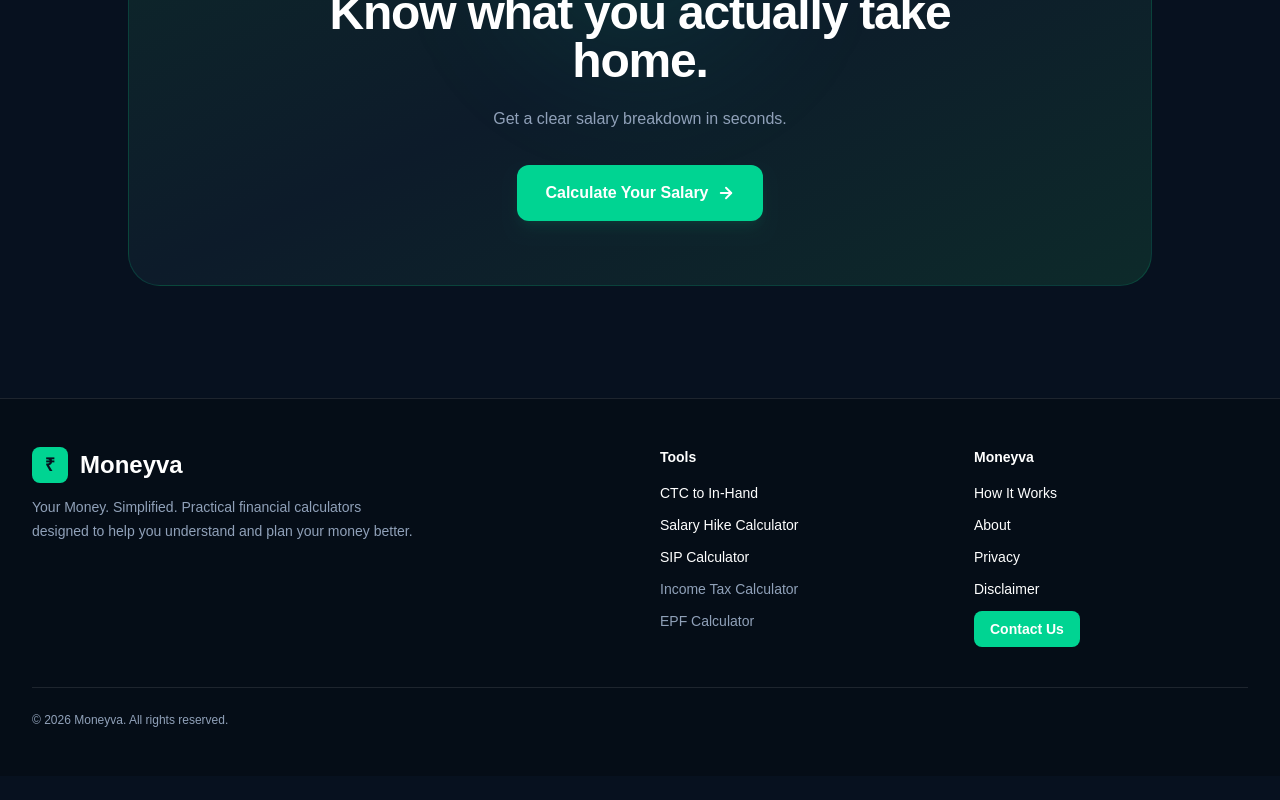
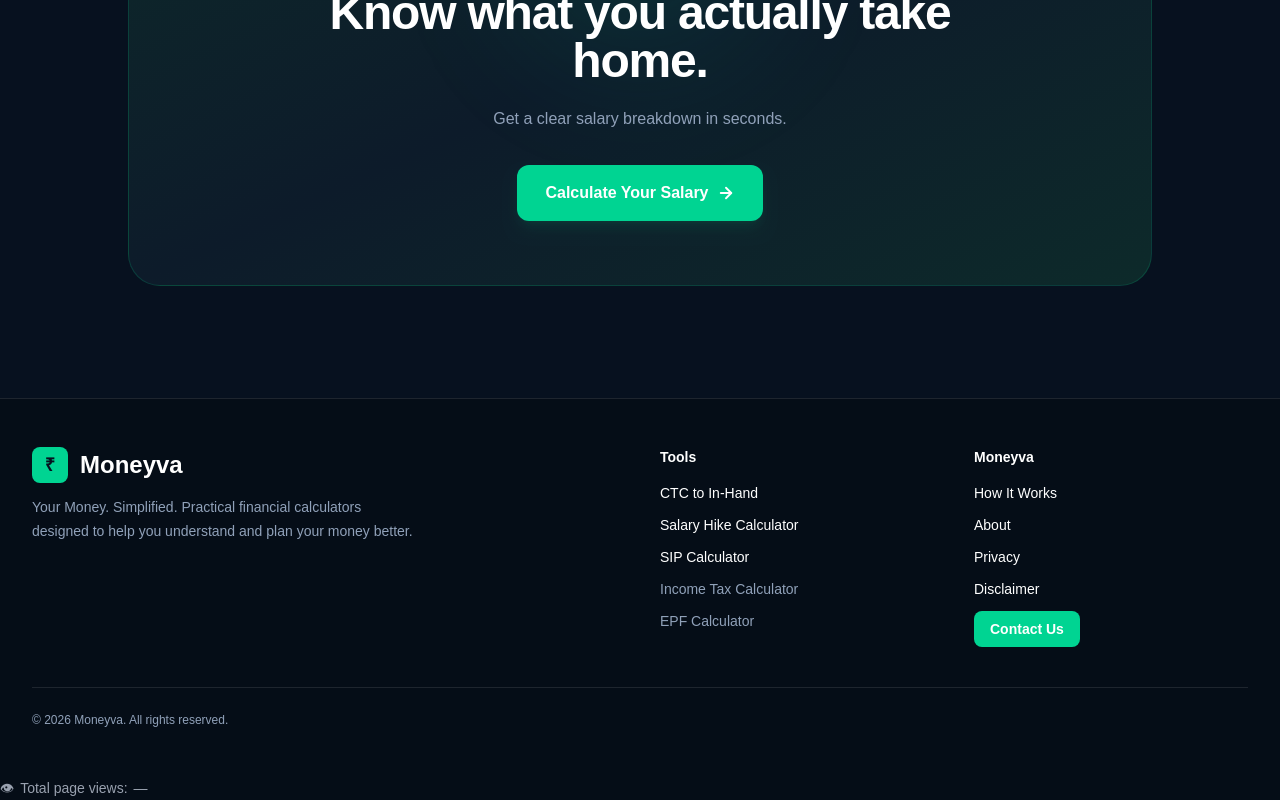
Before and after one commit to Raghawendrasinha/moneyva, a Next.js app: page / in a window 1280 px wide. Shown: the part 3631-4431 px from the top of the page. Before the commit the page ends 4407 px from the top, so only its background shows below. Built offline with nearby package versions, Linux system fonts and the light colour scheme; no server answers; the database is empty.

Commit message:
feat: add footer visitor counter

```diff
--- /dev/null
+++ b/app/api/visitor-count/route.ts
@@ -0,0 +1,30 @@
+
+import { Redis } from "@upstash/redis";
+import { NextResponse } from "next/server";
+
+export const runtime = "nodejs";
+
+export async function POST() {
+  try {
+    const redis = Redis.fromEnv();
+
+    // Atomic increment shared across all visitors and deployments.
+    const count = await redis.incr("moneyva:total-page-views");
+
+    return NextResponse.json(
+      { count },
+      {
+        headers: {
+          "Cache-Control": "no-store",
+        },
+      },
+    );
+  } catch (error) {
+    console.error("Visitor counter failed:", error);
+
+    return NextResponse.json(
+      { error: "Visitor count unavailable" },
+      { status: 503 },
+    );
+  }
+}
--- a/components/MoneyvaFooter.tsx
+++ b/components/MoneyvaFooter.tsx
@@ -2,6 +2,7 @@
 
 import Link from "next/link";
 import { usePreferences } from "@/components/PreferencesProvider";
+import VisitorCounter from "@/components/VisitorCounter";
 
 export default function MoneyvaFooter() {
   const { language } = usePreferences();
@@ -93,6 +94,7 @@ export default function MoneyvaFooter() {
           © {new Date().getFullYear()} Moneyva. {text.rights}
         </div>
       </div>
-    </footer>
+            <VisitorCounter />
+      </footer>
   );
 }
--- /dev/null
+++ b/components/VisitorCounter.tsx
@@ -0,0 +1,62 @@
+
+"use client";
+
+import { useEffect, useRef, useState } from "react";
+import { usePathname } from "next/navigation";
+import { usePreferences } from "@/components/PreferencesProvider";
+
+export default function VisitorCounter() {
+  const pathname = usePathname();
+  const { language } = usePreferences();
+  const [count, setCount] = useState<number | null>(null);
+  const countedPath = useRef<string | null>(null);
+
+  useEffect(() => {
+    if (!pathname || countedPath.current === pathname) return;
+
+    // Prevent duplicate counting from React Strict Mode in development.
+    countedPath.current = pathname;
+
+    let cancelled = false;
+
+    fetch("/api/visitor-count", {
+      method: "POST",
+      cache: "no-store",
+    })
+      .then(async (response) => {
+        if (!response.ok) {
+          throw new Error("Visitor count request failed");
+        }
+
+        return response.json();
+      })
+      .then((data: { count: number }) => {
+        if (!cancelled && Number.isFinite(data.count)) {
+          setCount(data.count);
+        }
+      })
+      .catch(() => {
+        // A counter failure should never break the footer or page.
+      });
+
+    return () => {
+      cancelled = true;
+    };
+  }, [pathname]);
+
+  const label =
+    language === "hi" ? "कुल पेज व्यू" : "Total page views";
+
+  return (
+    <span
+      className="inline-flex items-center gap-1.5 text-sm text-gray-500 dark:text-gray-400"
+      aria-live="polite"
+    >
+      <span aria-hidden="true">👁</span>
+      <span>{label}:</span>
+      <span className="font-medium tabular-nums">
+        {count === null ? "—" : count.toLocaleString("en-IN")}
+      </span>
+    </span>
+  );
+}
```
